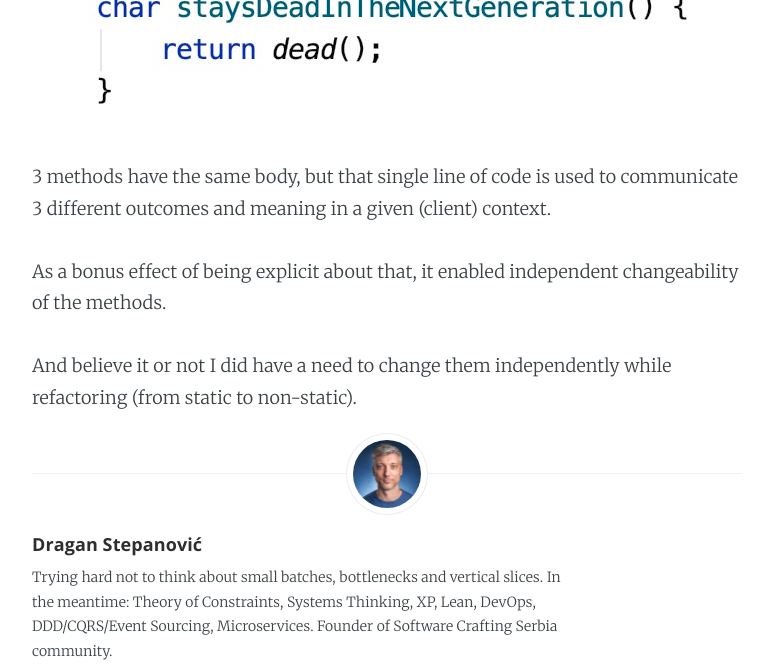
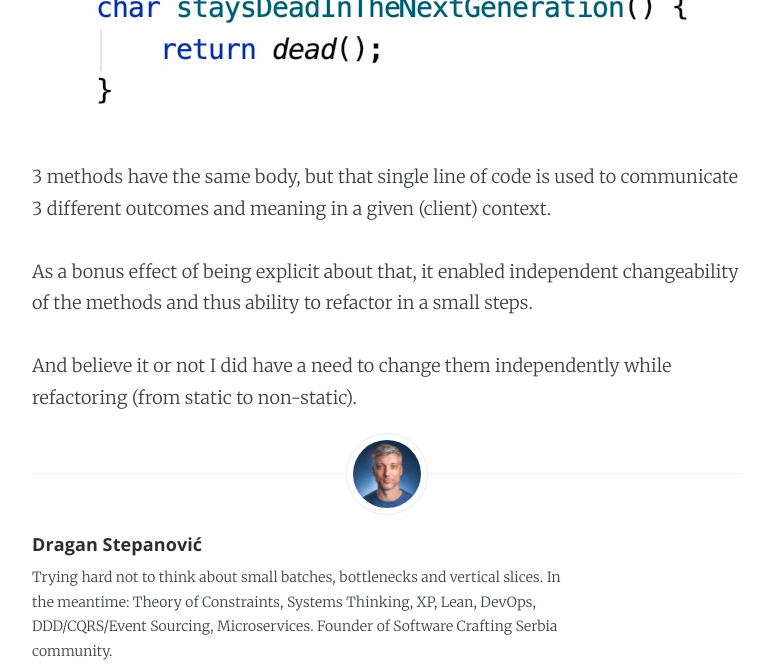
Before and after one commit to dragan-stepanovic/dragan-stepanovic.github.io, a Jekyll site: the page built from _posts/2020-07-13-from-expressive-domain-to-incremental-refactoring.md, in a window 1280 px wide and 900 px high, scrolled down 939 px, cut to the strip 0-669 px from the top of the window. Shown: the whole strip, without its empty margins (253-1022 px from the left). Built offline with Jekyll 4.4.1, drawn with Linux system fonts in a browser that asks for light colours.

Commit message:
Update 2020-07-13-from-expressive-domain-to-incremental-refactoring.md

```diff
--- a/_posts/2020-07-13-from-expressive-domain-to-incremental-refactoring.md
+++ b/_posts/2020-07-13-from-expressive-domain-to-incremental-refactoring.md
@@ -18,6 +18,6 @@ A snippet from Game of Life kata:
 
 
 
-As a bonus effect of being explicit about that, it enabled independent changeability of the methods.
+As a bonus effect of being explicit about that, it enabled independent changeability of the methods and thus ability to refactor in a small steps.
 
 And believe it or not I did have a need to change them independently while refactoring (from static to non-static).
```
